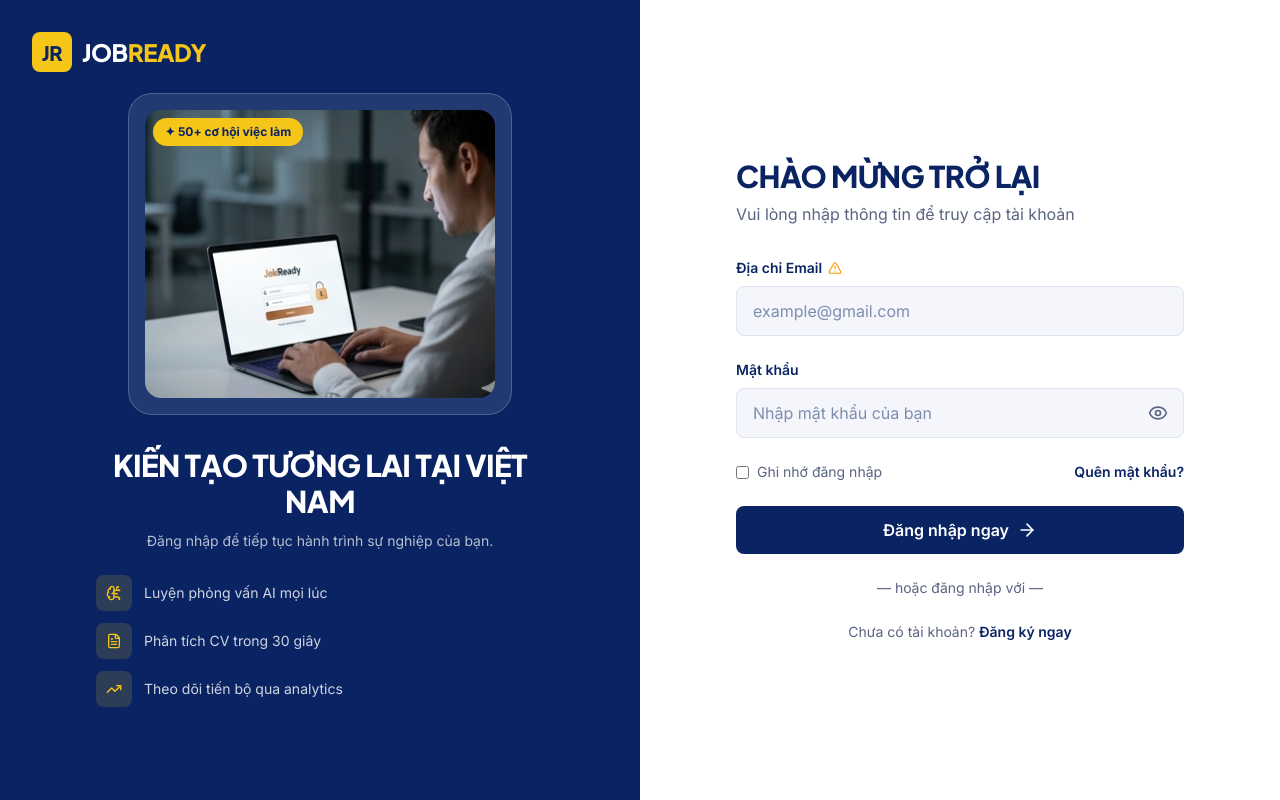
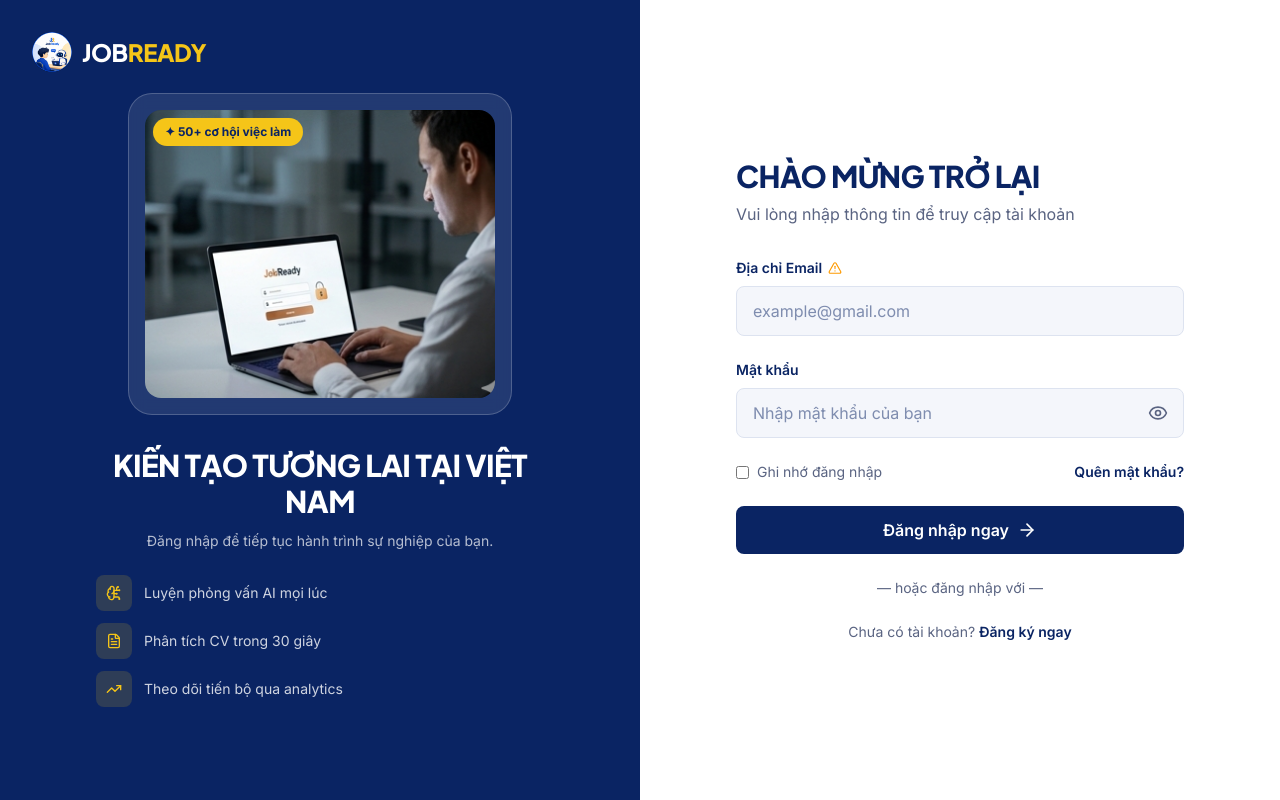
Before and after one commit to LucDTHE187000/JobReadySystem-main, a React (Vite) app in the folder frontend/: page /login in a window 1280 px wide. Built offline with nearby package versions, Linux system fonts and the light colour scheme; no server answers.

Commit message:
feat: synchronize JOBREADY circular logo across all sidebars and auth screens

```diff
--- a/frontend/src/components/SideBar.jsx
+++ b/frontend/src/components/SideBar.jsx
@@ -49,8 +49,8 @@ const Sidebar = ({
       <div className="flex items-center justify-between mb-8 px-2 flex-shrink-0 border-b border-white/10 pb-5">
         <div className="flex flex-col">
           <div className="flex items-center gap-2.5">
-            <div className="w-9 h-9 bg-gradient-to-r from-indigo-600 to-violet-600 rounded-lg flex items-center justify-center font-bold text-white text-sm">
-              JR
+            <div className="w-9 h-9 rounded-full bg-white flex items-center justify-center flex-shrink-0 overflow-hidden">
+              <img src="/logo-jobready.png" alt="JobReady logo" className="w-full h-full object-cover" />
             </div>
             <span className="font-bold text-white text-lg">
               JOB<span className="text-indigo-400">READY</span>
--- a/frontend/src/components/layout/SeekerLayout.jsx
+++ b/frontend/src/components/layout/SeekerLayout.jsx
@@ -35,8 +35,10 @@ export default function SeekerLayout({ children, title, breadcrumb }) {
 
             <aside className="relative z-10 hidden lg:flex w-64 min-h-screen bg-[#030A21]/75 backdrop-blur-md flex-col flex-shrink-0 border-r border-white/10">
                 <div className="p-5 border-b border-white/10">
-                    <Link to="/" className="flex items-center gap-2">
-                        <div className="w-9 h-9 bg-[#F5C518] rounded-lg flex items-center justify-center font-bold text-[#0A2463] text-sm">JR</div>
+                    <Link to="/" className="flex items-center gap-2.5">
+                        <div className="w-9 h-9 rounded-full bg-white flex items-center justify-center flex-shrink-0 overflow-hidden">
+                            <img src="/logo-jobready.png" alt="JobReady logo" className="w-full h-full object-cover" />
+                        </div>
                         <span className="font-bold text-white text-lg tracking-tight">JOB<span className="text-[#F5C518]">READY</span></span>
                     </Link>
                 </div>
@@ -101,7 +103,12 @@ export default function SeekerLayout({ children, title, breadcrumb }) {
 
             <div className="relative z-10 flex-1 flex flex-col min-w-0">
                 <header className="lg:hidden sticky top-0 z-40 bg-[#030A21]/80 backdrop-blur-md px-4 py-3 flex items-center justify-between border-b border-white/10">
-                    <Link to="/" className="font-bold text-white">JOB<span className="text-[#F5C518]">READY</span></Link>
+                    <Link to="/" className="flex items-center gap-2 font-bold text-white">
+                        <div className="w-8 h-8 rounded-full bg-white flex items-center justify-center flex-shrink-0 overflow-hidden">
+                            <img src="/logo-jobready.png" alt="JobReady logo" className="w-full h-full object-cover" />
+                        </div>
+                        <span>JOB<span className="text-[#F5C518]">READY</span></span>
+                    </Link>
                     <span className="text-[#F5C518] font-bold text-sm">{credits} credit</span>
                 </header>
 
--- a/frontend/src/components/ui/Partners.jsx
+++ b/frontend/src/components/ui/Partners.jsx
@@ -17,7 +17,7 @@ export default function Partners() {
                     <h2 className="font-heading text-4xl sm:text-5xl lg:text-6xl text-white mb-4 font-black tracking-tight">
                         NGƯỜI <span className="text-gradient-gold">SÁNG LẬP</span>
                     </h2>
-                    <p className="text-white/60 text-sm sm:text-base max-w-xl mx-auto font-light">Những con người đam mê công nghệ và giáo dục nghề nghiệp</p>
+                    <p className="text-white/60 text-sm sm:text-base max-w-xl mx-auto font-light">Những con người đam mê công nghệ và khát vọng khởi nghiệp</p>
                 </ScrollReveal>
 
                 <div className="grid grid-cols-2 sm:grid-cols-3 lg:grid-cols-6 gap-8">
--- a/frontend/src/pages/AdminDashboard.jsx
+++ b/frontend/src/pages/AdminDashboard.jsx
@@ -36,8 +36,10 @@ function AdminSidebar({ active, setActive, user, onLogout, pendingCount }) {
     return (
         <aside className="w-64 min-h-screen bg-slate-900/45 border-r border-white/10 backdrop-blur-md flex flex-col flex-shrink-0 shadow-xl relative z-10">
             <div className="p-5 border-b border-white/10">
-                <div className="flex items-center gap-2">
-                    <div className="w-9 h-9 bg-gradient-to-r from-indigo-600 to-violet-600 rounded-lg flex items-center justify-center font-bold text-white text-sm">JR</div>
+                <div className="flex items-center gap-2.5">
+                    <div className="w-9 h-9 rounded-full bg-white flex items-center justify-center flex-shrink-0 overflow-hidden">
+                        <img src="/logo-jobready.png" alt="JobReady logo" className="w-full h-full object-cover" />
+                    </div>
                     <span className="font-bold text-white text-lg">JOB<span className="text-indigo-400">READY</span></span>
                 </div>
                 <div className="mt-3 flex items-center gap-2">
--- a/frontend/src/pages/Login.jsx
+++ b/frontend/src/pages/Login.jsx
@@ -237,8 +237,8 @@ export default function Login() {
         <div className="min-h-screen flex flex-col md:flex-row">
             <div className="hidden md:flex md:w-1/2 bg-[#0A2463] flex-col items-center justify-center p-12 relative overflow-hidden">
                 <Link to="/" className="absolute top-8 left-8 flex items-center gap-2.5">
-                    <div className="w-10 h-10 rounded-lg bg-[#F5C518] flex items-center justify-center">
-                        <span className="font-heading text-[#0A2463] text-xl leading-none pt-0.5">JR</span>
+                    <div className="w-10 h-10 rounded-full bg-white flex items-center justify-center flex-shrink-0 overflow-hidden">
+                        <img src="/logo-jobready.png" alt="JobReady logo" className="w-full h-full object-cover" />
                     </div>
                     <span className="font-heading text-2xl text-white tracking-wide">JOB<span className="text-[#F5C518]">READY</span></span>
                 </Link>
@@ -271,7 +271,12 @@ export default function Login() {
             <div className="flex-1 bg-white flex items-center justify-center p-8 md:p-12">
                 <div className="w-full max-w-md">
                     <div className="md:hidden mb-8">
-                        <Link to="/" className="font-heading text-3xl text-[#0A2463]">JOB<span className="text-[#F5C518]">READY</span></Link>
+                        <Link to="/" className="flex items-center gap-2.5 font-heading text-3xl text-[#0A2463]">
+                            <div className="w-10 h-10 rounded-full bg-white flex items-center justify-center flex-shrink-0 overflow-hidden border border-[#DDE3F0]">
+                                <img src="/logo-jobready.png" alt="JobReady logo" className="w-full h-full object-cover" />
+                            </div>
+                            <span>JOB<span className="text-[#F5C518]">READY</span></span>
+                        </Link>
                     </div>
 
                     <h1 className="font-heading text-3xl text-[#0A2463] mb-2">CHÀO MỪNG TRỞ LẠI</h1>
--- a/frontend/src/pages/Register.jsx
+++ b/frontend/src/pages/Register.jsx
@@ -89,8 +89,8 @@ export default function Register() {
         <div className="min-h-screen flex flex-col md:flex-row">
             <div className="hidden md:flex md:w-1/2 bg-gradient-to-br from-[#0A2463] to-[#1A3A7C] flex-col p-12 relative overflow-hidden">
                 <Link to="/" className="flex items-center gap-2.5 mb-8 relative z-10">
-                    <div className="w-10 h-10 rounded-lg bg-[#F5C518] flex items-center justify-center">
-                        <span className="font-heading text-[#0A2463] text-xl leading-none pt-0.5">JR</span>
+                    <div className="w-10 h-10 rounded-full bg-white flex items-center justify-center flex-shrink-0 overflow-hidden">
+                        <img src="/logo-jobready.png" alt="JobReady logo" className="w-full h-full object-cover" />
                     </div>
                     <span className="font-heading text-2xl text-white tracking-wide">JOB<span className="text-[#F5C518]">READY</span></span>
                 </Link>
@@ -113,7 +113,12 @@ export default function Register() {
             <div className="flex-1 bg-white flex items-center justify-center p-8 md:p-12">
                 <div className="w-full max-w-md">
                     <div className="md:hidden mb-8">
-                        <Link to="/" className="font-heading text-3xl text-[#0A2463]">JOB<span className="text-[#F5C518]">READY</span></Link>
+                        <Link to="/" className="flex items-center gap-2.5 font-heading text-3xl text-[#0A2463]">
+                            <div className="w-10 h-10 rounded-full bg-white flex items-center justify-center flex-shrink-0 overflow-hidden border border-[#DDE3F0]">
+                                <img src="/logo-jobready.png" alt="JobReady logo" className="w-full h-full object-cover" />
+                            </div>
+                            <span>JOB<span className="text-[#F5C518]">READY</span></span>
+                        </Link>
                     </div>
 
                     <h1 className="font-heading text-3xl text-[#0A2463] mb-2">TẠO TÀI KHOẢN MỚI</h1>
```
